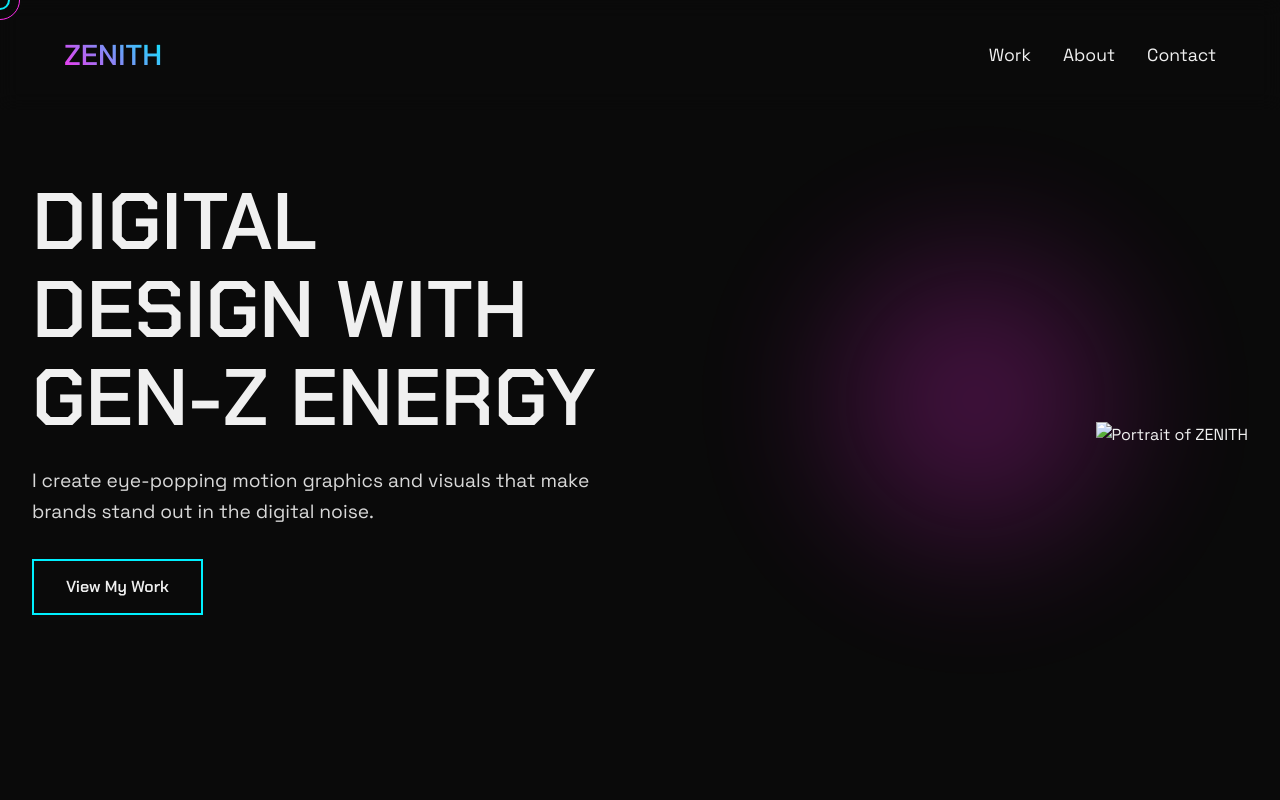
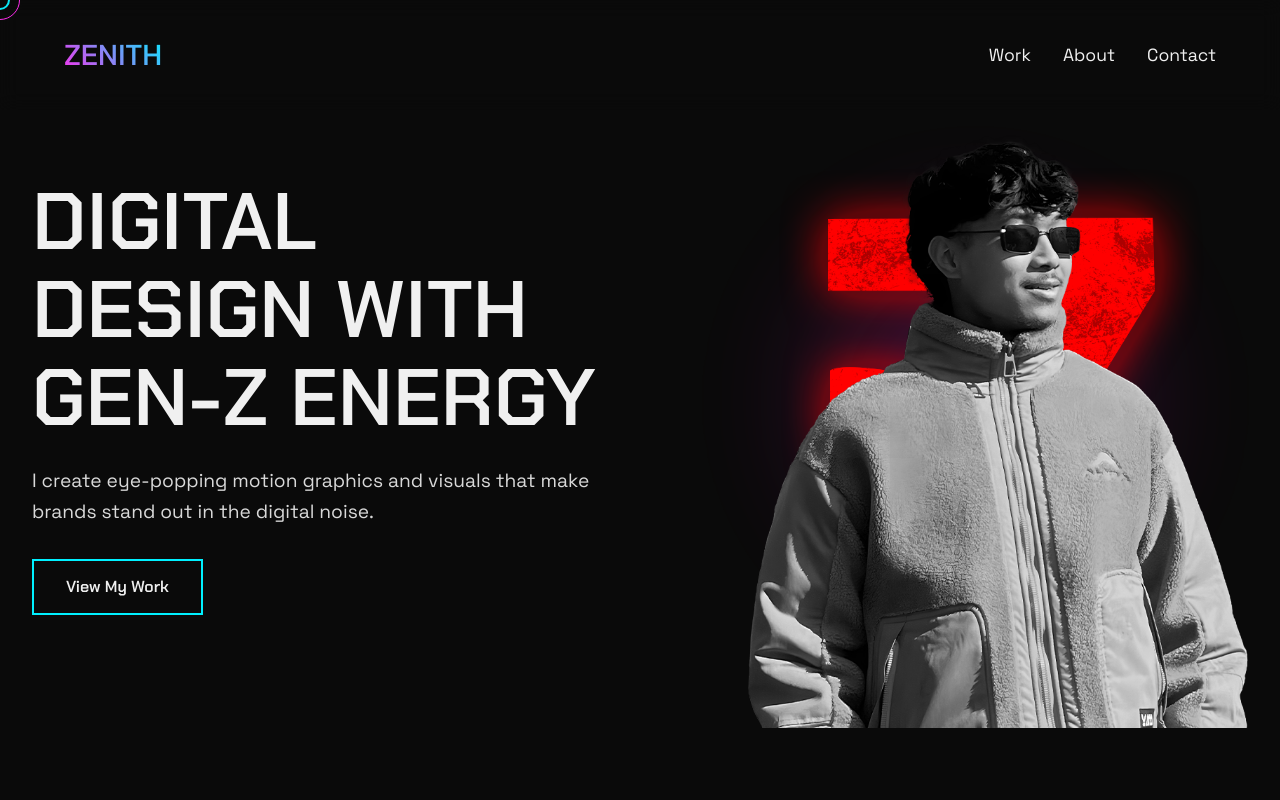
Before and after one commit to ZenithShrestha/zanith-portfolio, a plain HTML site: page index.html in a window 1280 px wide. Shown: the top 800 px of the page. Drawn offline with nearby package versions, Linux system fonts and the light colour scheme.

Commit message:
Update index.html

```diff
--- a/index.html
+++ b/index.html
@@ -478,7 +478,7 @@
     </div>
     <div class="hero-bg"></div>
     <div class="hero-image animate-in">
-      <img src="/portfolio/profile.png" alt="Portrait of ZENITH" />
+      <img src="profile.png" alt="Portrait of ZENITH" />
     </div>
   </section>
 
```
